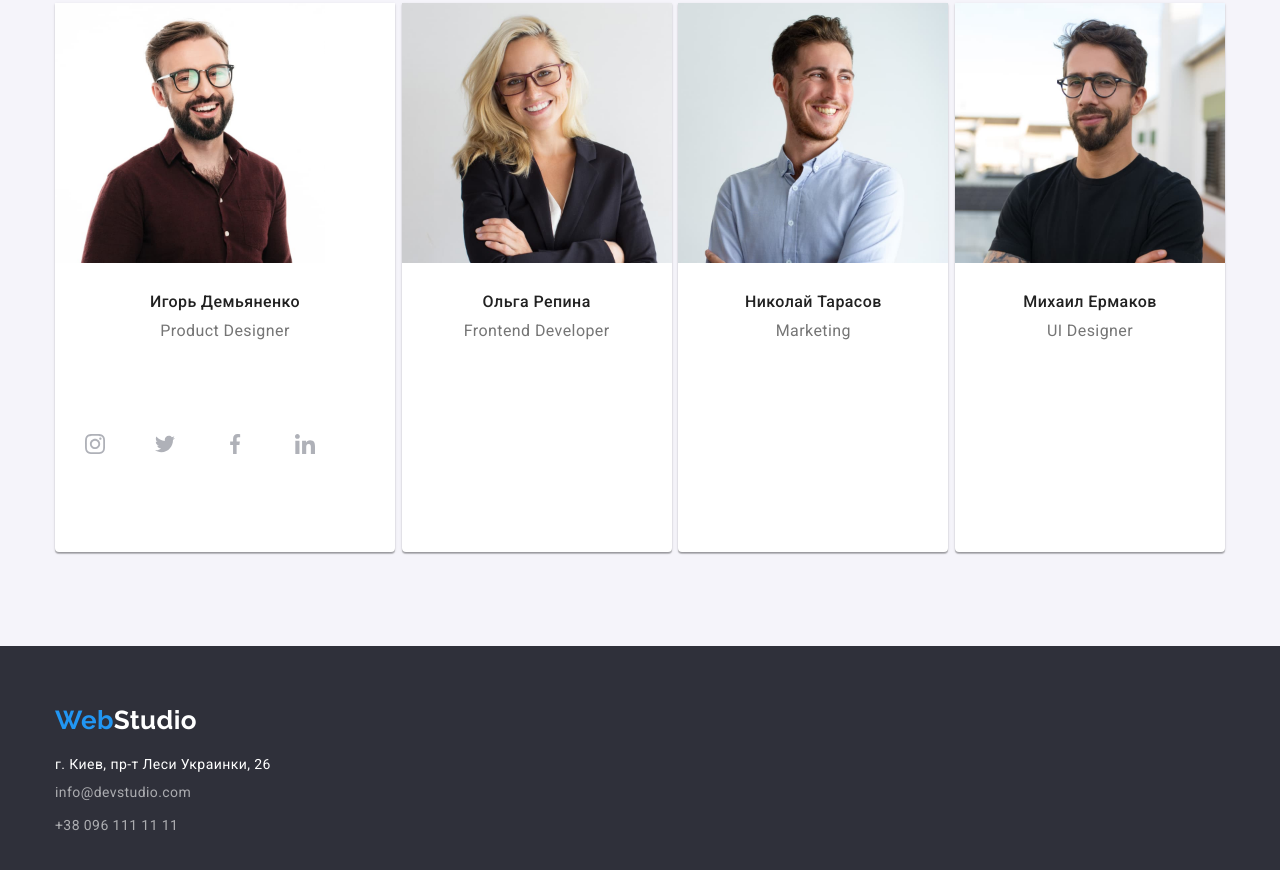
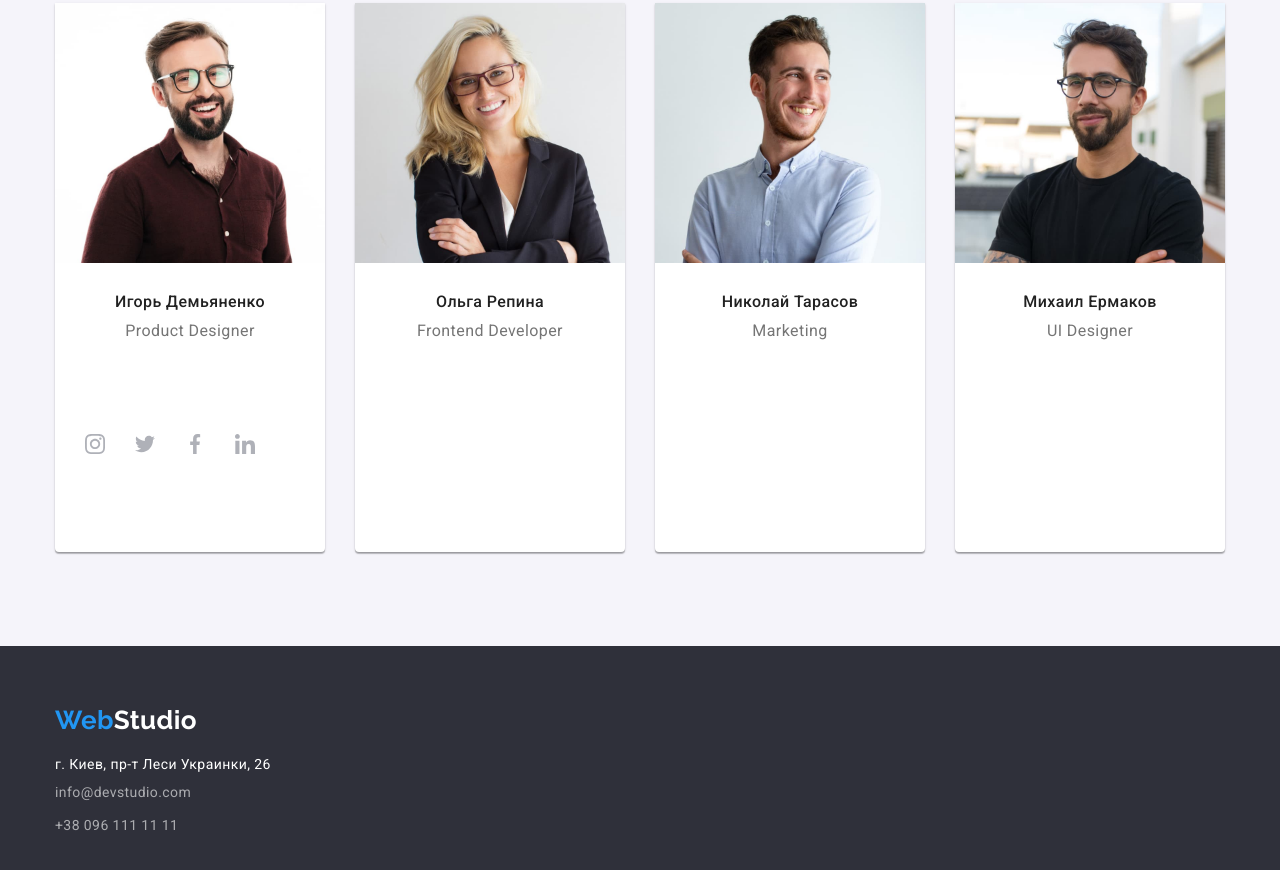
Before and after one commit to BlonskiyEvgeniy/goit-markup-hw-04, a plain HTML site: page index.html in a window 1280 px wide. Shown: the part 1779-2649 px from the top of the page. Drawn offline with nearby package versions, Linux system fonts and the light colour scheme.

Commit message:
Update styles.css

```diff
--- a/css/styles.css
+++ b/css/styles.css
@@ -389,12 +389,16 @@ address {
 
 .socil-networks {
   display: flex;
+  align-items: center;
 
 }
 
 .social-networks-item {
- margin-right: 50px;
+ margin-right: 30px;
+}
 
+.social-networks-item:not(:last-child) {
+  margin-right: 30px;
 }
 
 /* Footer */
```
